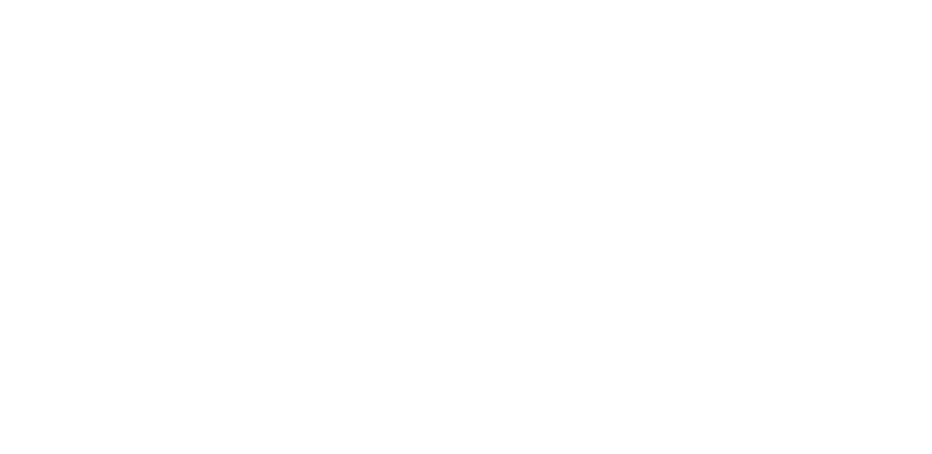
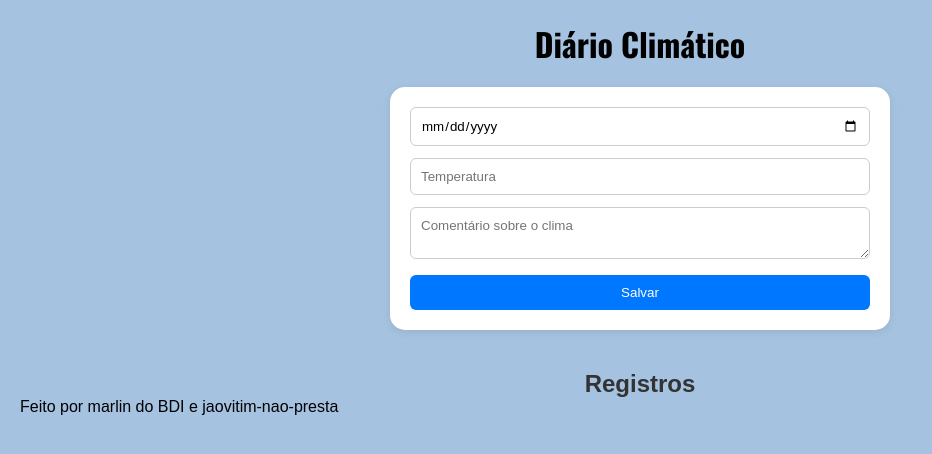
Before and after one commit to jaovitim590/Diario_climatico, a plain HTML site: page frontend/index.html in a window 1280 px wide. Shown: the whole page, without its empty margins (0-932 px from the left). Drawn offline with nearby package versions, Linux system fonts and the light colour scheme.

Commit message:
comeco du style

```diff
--- a/frontend/index.html
+++ b/frontend/index.html
@@ -1,11 +1,28 @@
 <!DOCTYPE html>
-<html lang="en">
+<html lang="pt-br">
 <head>
-    <meta charset="UTF-8">
-    <meta name="viewport" content="width=device-width, initial-scale=1.0">
-    <title>Document</title>
+  <meta charset="UTF-8">
+  <title>Diário Climático</title>
+  <link rel="stylesheet" href="style.css">
+  <link rel="preconnect" href="https://fonts.googleapis.com">
+<link rel="preconnect" href="https://fonts.gstatic.com" crossorigin>
+<link href="https://fonts.googleapis.com/css2?family=Oswald:wght@200..700&display=swap" rel="stylesheet">
 </head>
 <body>
+  <h1>Diário Climático</h1>
 
+  <form id="form-clima">
+    <input type="date" name="data" required>
+    <input type="text" name="temperatura" placeholder="Temperatura" required>
+    <textarea name="comentario" placeholder="Comentário sobre o clima" required></textarea>
+    <button type="submit">Salvar</button>
+  </form>
+
+  <h2>Registros</h2>
+  <ul id="lista-clima"></ul>
+
+
+  <footer> Feito por marlin do BDI e jaovitim-nao-presta</footer>
+  <script src="script.js"></script>
 </body>
 </html>
--- a/frontend/style.css
+++ b/frontend/style.css
@@ -0,0 +1,78 @@
+/* style.css */
+
+* {
+  margin: 0;
+  padding: 0;
+  box-sizing: border-box;
+  font-family: Arial, sans-serif;
+}
+
+body {
+  background-color: #a5c3e0;
+  padding: 20px;
+}
+
+h1 {
+  text-align: center;
+  margin-bottom: 20px;
+  color: #000000;
+  font-family: 'Oswald', sans-serif;
+}
+
+form {
+  background-color: white;
+  padding: 20px;
+  border-radius: 15px;
+  max-width: 500px;
+  margin: 0 auto;
+  box-shadow: 0 2px 8px rgba(0, 0, 0, 0.1);
+}
+
+form input,
+form textarea {
+  width: 100%;
+  padding: 10px;
+  margin-bottom: 12px;
+  border: 1px solid #ccc;
+  border-radius: 6px;
+}
+
+form button {
+  width: 100%;
+  background-color: #0077ff;
+  color: white;
+  padding: 10px;
+  border: none;
+  border-radius: 6px;
+  cursor: pointer;
+  transition: background-color 0.3s;
+}
+
+form button:hover {
+  background-color: #005fcc;
+}
+
+h2 {
+  margin-top: 40px;
+  text-align: center;
+  color: #333;
+}
+
+#lista-clima {
+  max-width: 600px;
+  margin: 0 auto;
+  list-style: none;
+  padding: 0;
+}
+
+#lista-clima li {
+  background-color: white;
+  padding: 15px;
+  border-radius: 8px;
+  margin-bottom: 10px;
+  border-left: 5px solid #0077ff;
+  box-shadow: 0 2px 6px rgba(0, 0, 0, 0.08);
+}
+footer{
+
+}
```
